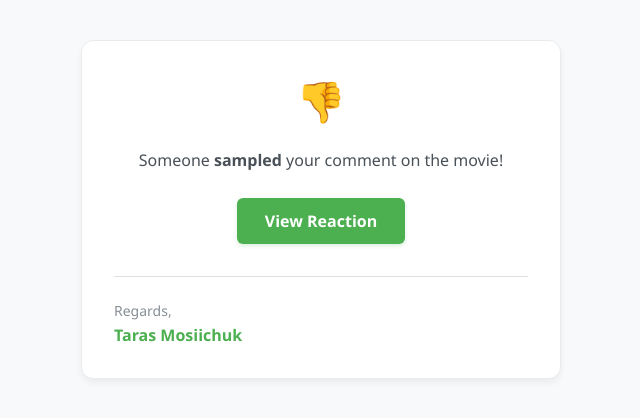
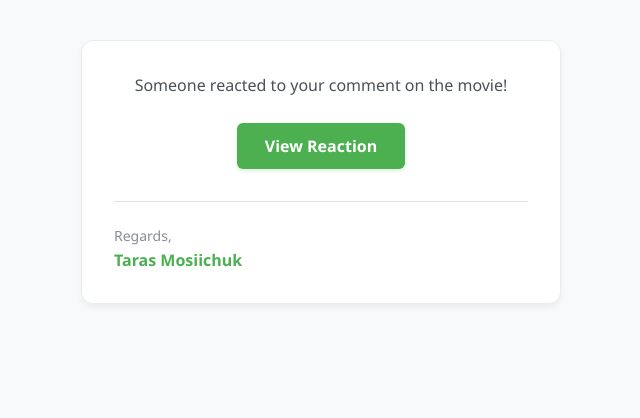
Before and after one commit to tarasmosiichuk01-ship-it/online-cinema, a Python web app: template src/notifications/templates/reaction_comment.html in a window 1280 px wide. Shown: the top 418 px of the page, without its empty margins (319-959 px from the left). Run offline with Jinja, Linux system fonts and the light colour scheme; the template is opened without the code that fills it: most values are stand-ins (such as "Sample title", 1, 10 or a date in 2020).

Commit message:
Change reaction_comment.html in src/notifications/templates

```diff
--- a/src/notifications/templates/reaction_comment.html
+++ b/src/notifications/templates/reaction_comment.html
@@ -12,12 +12,8 @@
       <div style="border: 1px solid #e9ecef; border-radius: 12px; box-shadow: 0 4px 6px rgba(0, 0, 0, 0.05);
                   padding: 32px; max-width: 480px; width: 100%; margin: 20px auto; background-color: #ffffff; color: #333333; box-sizing: border-box;">
 
-        <div style="font-size: 40px; margin-bottom: 20px; text-align: center;">
-          {% if reaction_data.reaction_type == 'LIKE' %}👍{% else %}👎{% endif %}
-        </div>
-
         <p style="margin: 0 0 24px 0; line-height: 1.6; font-size: 16px; color: #495057; text-align: center;">
-          Someone <strong>{{ reaction_data.reaction_type | lower }}d</strong> your comment on the movie!
+          Someone reacted to your comment on the movie!
         </p>
 
         <p style="margin: 24px 0; text-align: center;">
```
